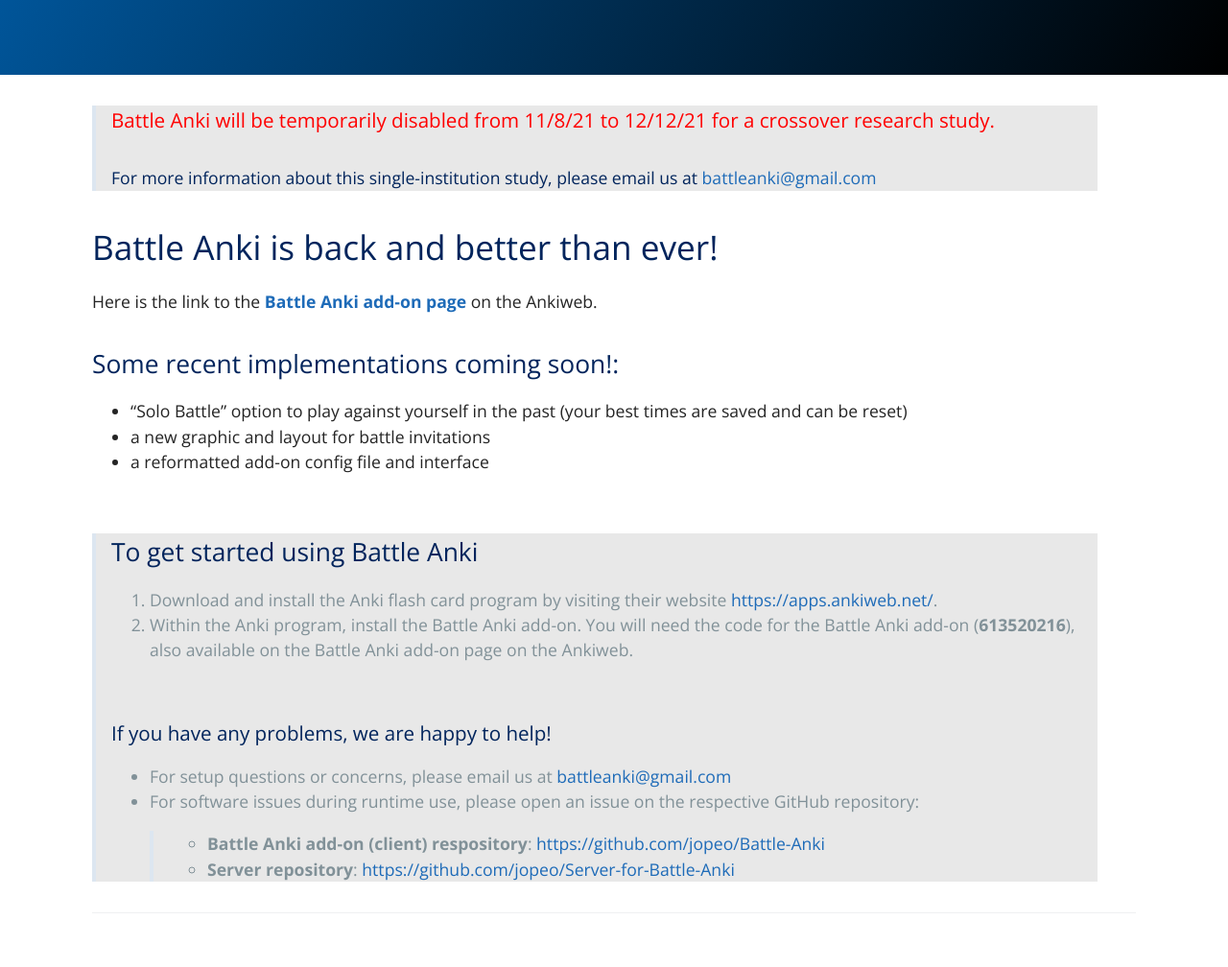
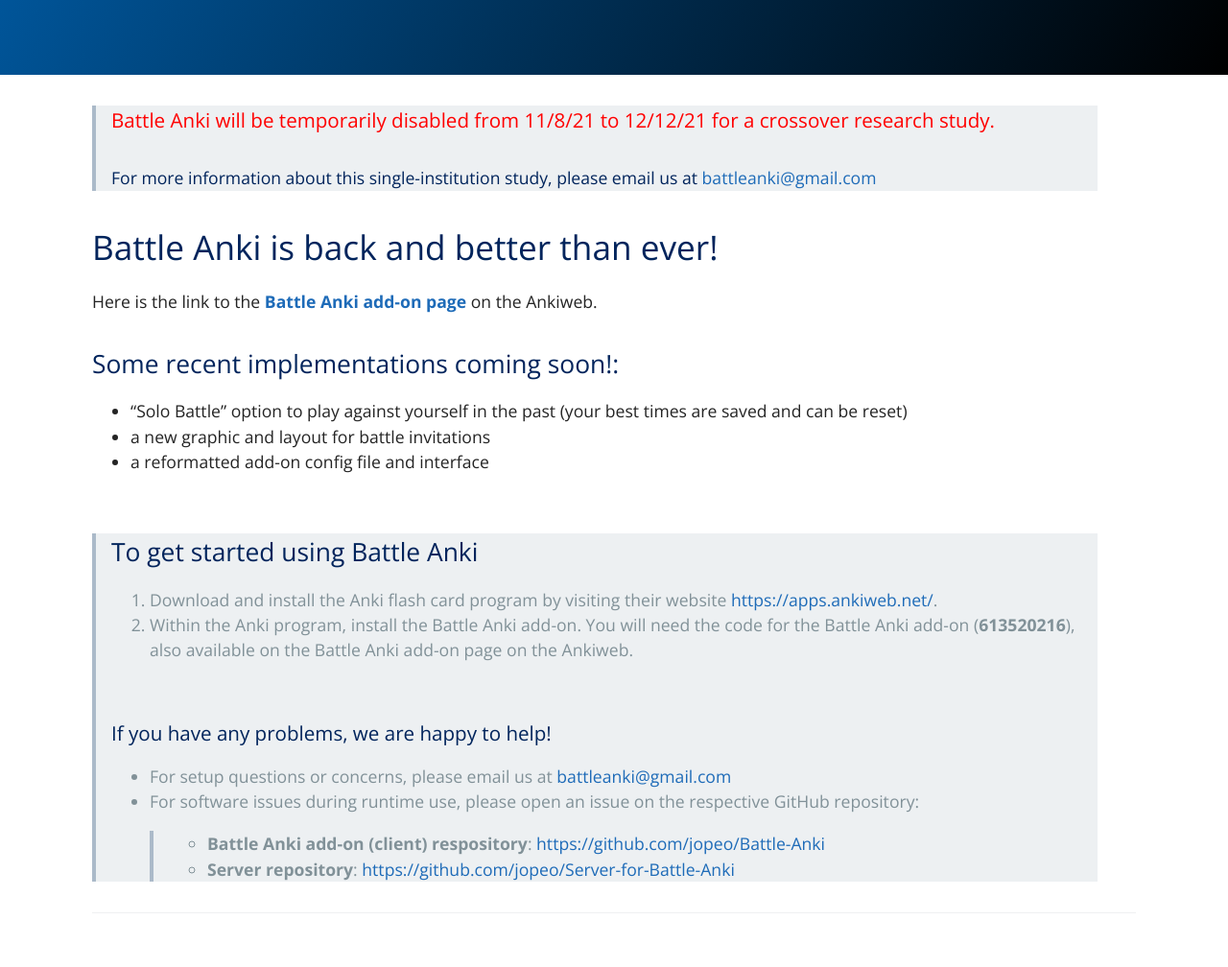
Before and after one commit to jopeo/jopeo.github.io, a Jekyll site: the page built from index.md, in a window 1280 px wide. Shown: the part 461-1469 px from the top of the page at 96% size. Built offline with Jekyll 4.4.1, drawn with Linux system fonts in a browser that asks for light colours.

Commit message:
style upd 16

```diff
--- a/assets/css/style.scss
+++ b/assets/css/style.scss
@@ -21,7 +21,7 @@
 $code-text-color: #1b5570; // #567482 !default;
 
 // Borders
-$border-color: #dce6f0 !default;
+$border-color: #abbac9; // #dce6f0 !default;
 $table-border-color: #e9ebec !default;
 $hr-border-color: #eff0f1 !default;
 
@@ -30,5 +30,7 @@
 @import "{{ site.theme }}";
 
 blockquote {
-    background-color: #e8e8e8;
+    background-color: #edf0f2;
+    border-left: 0.3rem solid $border-color;
+
 }
```
